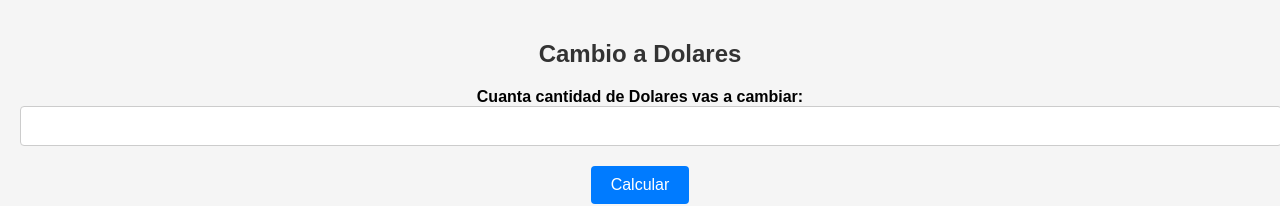
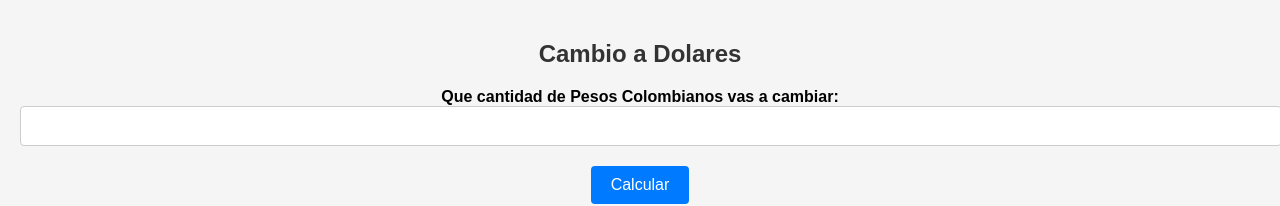
Before and after one commit to Andresknaz/Conversos_Monedas, a React (Create React App) app in the folder cambio-de-monedas/: page / in a window 1280 px wide. Both pictures are taken after a click on the button "Cambio a Dolares". Shown: the top 206 px of the page. Built offline with nearby package versions, Linux system fonts and the light colour scheme.

Commit message:
Update Button

```diff
--- a/cambio-de-monedas/src/App.js
+++ b/cambio-de-monedas/src/App.js
@@ -3,6 +3,8 @@ import Menu from './Menu';
 import CambioMoneda from './CambioMoneda';
 import Resultado from './Resultado';
 import './Styles.css'
+
+
 const DolarPeso = 4348;
 
 function App() {
@@ -30,7 +32,7 @@ function App() {
   const handleOptionSelect = (selectedOption) => {
     setOpcion(selectedOption);
     setResultado(null);
-    setTipoMoneda(selectedOption === 1 ? 'Dolares' : 'Pesos Colombianos');
+    setTipoMoneda(selectedOption === 1 ? 'Pesos Colombianos' : 'Dolares');
   };
 
   const handleCambio = (cantidad) => {
--- a/cambio-de-monedas/src/CambioMoneda.js
+++ b/cambio-de-monedas/src/CambioMoneda.js
@@ -14,10 +14,10 @@ function CambioMoneda({ tipo, onCambio }){
 
     return (
         <div>
-            <h2>Cambio a {tipo}</h2>
+            <h2>Cambio a {tipo === 'dolares' ? 'Pesos Colombianos' : 'Dolares'}</h2>
             <form onSubmit={handleSubmit}>
                 <label>
-                    Cuanta cantidad de {tipo} vas a cambiar:
+                    Que cantidad de {tipo} vas a cambiar:
                     <input type="number" step="0.01" value={cantidad} onChange={handleChange} />
                 </label>
                 <button type="submit">Calcular</button>
```
